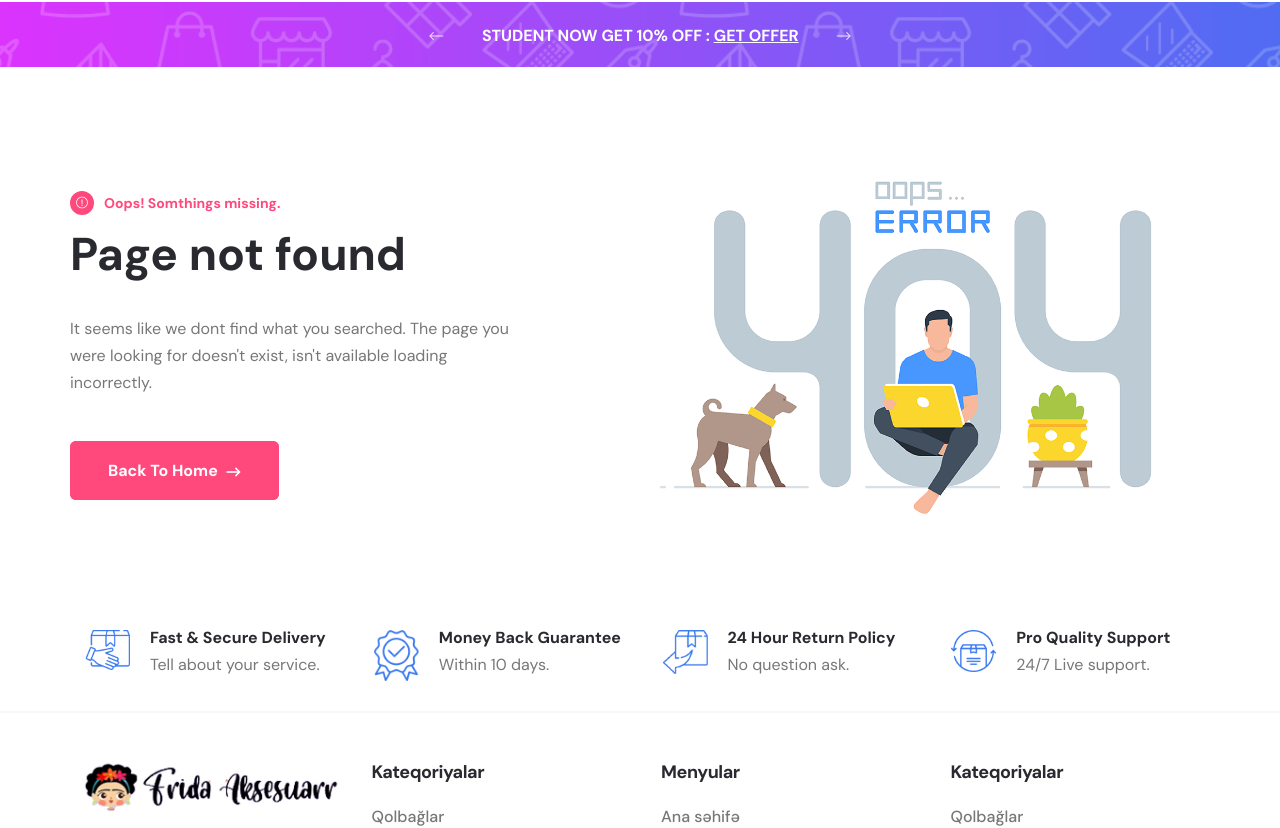
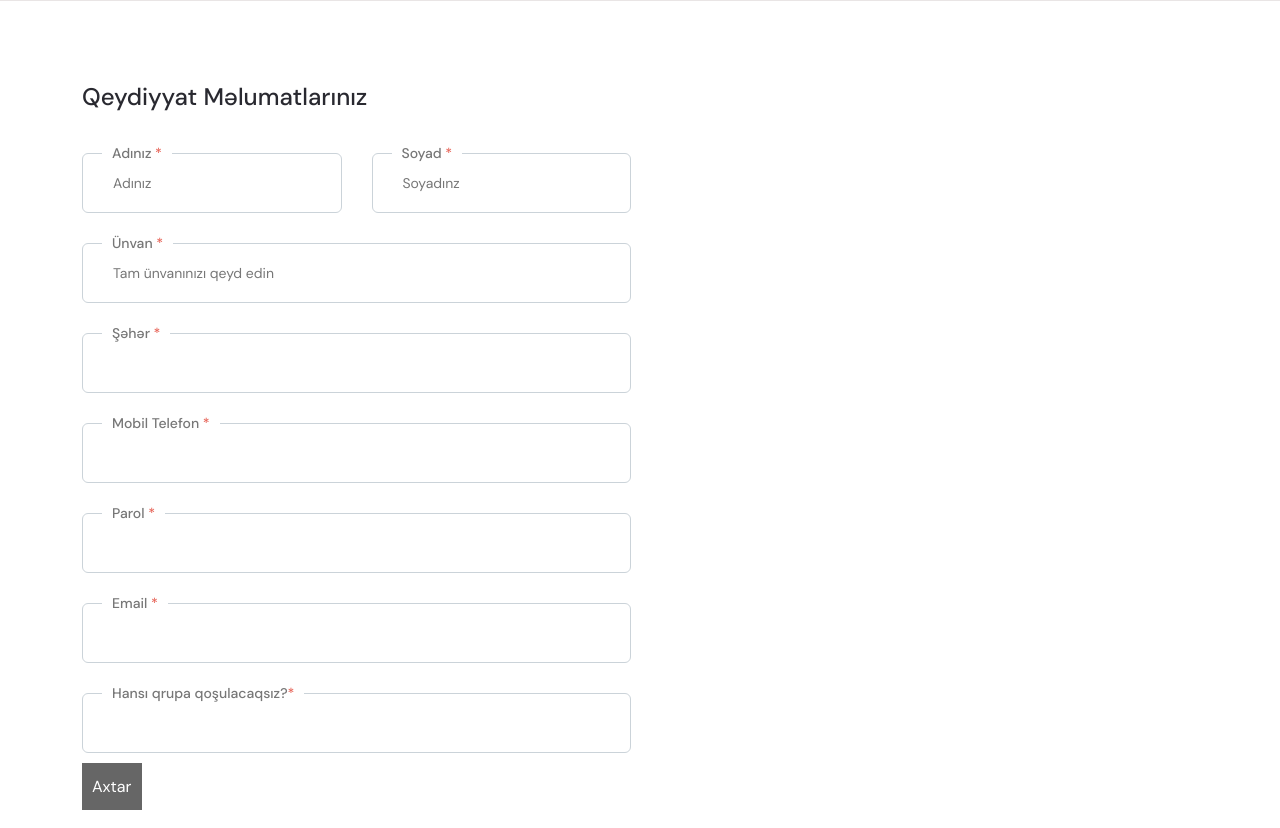
Before and after one commit to NatiqIskandarli/fridaaksesuar, a Next.js app: page /qeydiyyat in a window 1280 px wide. Before the commit this address had no page. Shown: the part 193-1021 px from the top of the page. Built offline with nearby package versions, Linux system fonts and the light colour scheme; no server answers.

Commit message:
sade qeydiyyat

```diff
--- /dev/null
+++ b/src/app/qeydiyyat/page.js
@@ -0,0 +1,187 @@
+'use client';
+import { useRouter } from 'next/navigation'
+import { useState,useEffect } from 'react';
+import Link from 'next/link';
+import Image from 'next/image';
+import { useForm } from 'react-hook-form';
+import { useSelector, useDispatch } from "react-redux";
+import Section from "@/components/elements/Section";
+import FooterTwo from "@/components/footer/FooterTwo";
+import HeaderFive from "@/components/header/HeaderFive";
+import ServiceTwo from "@/components/services/ServiceTwo";
+import { addToOrder } from '@/store/slices/productSlice';
+import HeaderTwo from '@/components/header/HeaderTwo';
+import { findSponsor,qeydiyyatKec } from '@/http/auth';
+
+const SignUp = () => {
+    const router = useRouter();
+    const [odenishButton, setOdenishButton] = useState(false)
+    const [mesaj, setMesaj] = useState('')
+    const [okMesaj, setOkMesaj] = useState('')
+    const dispatch = useDispatch();
+    const cartProducts = useSelector((state) => state.productData);
+
+    const findSponsorUser = async () => {
+        setOkMesaj('Gözləyin..')
+        const sponsorName = document.getElementById('sponsorid').value
+        const fullData = {
+            sponsorId: sponsorName,
+        }
+        try {
+            const checksponsor = await findSponsor(fullData)
+            if(checksponsor.message){
+                setMesaj(checksponsor.message)
+                setOkMesaj('')
+                setOdenishButton(false)
+            }else{
+                setOkMesaj(`${checksponsor.checkEmail.profile.firstName} ${checksponsor.checkEmail.profile.lastName}`)
+                setMesaj('')
+                setOdenishButton(true)
+            }
+
+        } catch (error) {
+            setMesaj(`Error: ${error.message}`)
+        }
+    }
+
+    const aktivB = () =>{
+        setMesaj('')
+        setOkMesaj('')
+        setOdenishButton(false)
+    }
+
+
+
+    const {
+        register,
+        handleSubmit,
+        formState: { errors },
+      } = useForm();
+
+
+
+    const checkoutFormHandler = async (data, e) => {
+        if (data) {
+                const fullData = {
+                    billingAddress: {
+                        firstName: data.firstName,
+                        lastName: data.lastName,
+                        street1: data.street1,
+                        city: data.city,
+                        phone: data.phone,
+                        password: data.password,
+                        email: data.email,
+                    },
+                    sponsorId: data.sponsor,
+                }
+                try {
+                    const boshRegister = await qeydiyyatKec(fullData)
+                    localStorage.setItem("userid", boshRegister.user.id)
+                    router.push('/sign-in');
+                } catch (error) {
+                    console.log(error)
+                }
+
+        }
+    }
+
+    return (
+        <>
+        <HeaderTwo />
+        <main className="main-wrapper">
+            <Section pClass="axil-checkout-area">
+                <form onSubmit={handleSubmit(checkoutFormHandler)}>
+                    <div className="row">
+                        <div className="col-lg-6">
+                            <div className="axil-checkout-billing">
+                                <h4 className="title mb--40">Qeydiyyat Məlumatlarınız</h4>
+                                <div className="row">
+                                    <div className="col-lg-6">
+                                        <div className="form-group">
+                                            <label>Adınız <span>*</span></label>
+                                            <input type="text" {...register('firstName', { required: true })} placeholder="Adınız" />
+                                            {errors.firstName && <p className="error">Adınızı qeyd edin.</p>}
+                                        </div>
+                                    </div>
+                                    <div className="col-lg-6">
+                                        <div className="form-group">
+                                            <label>Soyad <span>*</span></label>
+                                            <input type="text" {...register('lastName', { required: true })} placeholder="Soyadınz" />
+                                            {errors.lastName && <p className="error">Soyadınızı qeyd edin.</p>}
+                                        </div>
+                                    </div>
+
+                                    <div className="col-lg-12">
+                                        <div className="form-group">
+                                            <label>Ünvan <span>*</span></label>
+                                            <input type="text" {...register('street1', { required: true })} placeholder="Tam ünvanınızı qeyd edin"/>
+                                            {errors.street1 && <p className="error">Ünvanınızı qeyd edin</p>}
+                                        </div>
+                                    </div>
+                                    <div className="col-lg-12">
+                                        <div className="form-group">
+                                            <label>Şəhər <span>*</span></label>
+                                            <input type="text" {...register('city', { required: true })} />
+                                            {errors.city && <p className="error">Şəhəri qeyd edin.</p>}
+                                        </div>
+                                    </div>
+                                    <div className="col-lg-12">
+                                        <div className="form-group">
+                                            <label>Mobil Telefon <span>*</span></label>
+                                            <input type="number" {...register('phone', { required: true, maxLength: 10 })} />
+                                            {errors.phone && <p className="error">10 rəqəmli mobil telefon nəmrənizi qeyd edin</p>}
+                                        </div>
+                                    </div>
+                                    <div className="col-lg-12">
+                                        <div className="form-group">
+                                            <label>Parol <span>*</span></label>
+                                            <input type="password" {...register('password', { required: true, minLength: 6 })} />
+                                            {errors.password && <p className="error">Minimum uzunluğu 6 olmalıdır</p>}
+                                        </div>
+                                    </div>
+                                    <div className="col-lg-12">
+                                        <div className="form-group">
+                                            <label>Email <span>*</span></label>
+                                            <input type="email" {...register('email', { required: true })} />
+                                            {errors.email && <p className="error">Email qeyd edin.</p>}
+                                        </div>
+                                    </div>
+
+                                    <div className="col-lg-12">
+                                        <div className="form-group">
+                                            <label>Hansı qrupa qoşulacaqsız?<span>*</span></label>
+                                            <input type="text"
+                                            id='sponsorid'
+                                            {...register('sponsor', { required: true })}
+                                            onChange={aktivB}
+                                            />
+
+                                            {errors.sponsor && <p className="error">Mütləq qrup qeyd etməlisiz</p>}
+
+                                            {mesaj && <p className="error">{mesaj}</p>}
+                                            {okMesaj && <p className="okMesaj">{okMesaj}</p>}
+
+                                            <div
+                                            onClick={findSponsorUser}
+                                            style={{backgroundColor:"#666", cursor:"pointer", color:"#fff", padding:"10px", marginTop:"10px",width:"60px"}}
+                                            >Axtar</div>
+
+                                {!odenishButton ? " " : (
+                                    <button type="submit" className="axil-btn btn-bg-primary checkout-btn" style={{cursor:"pointer", padding:"10px", marginTop:"20px"}}>Qeydiyyatdan keç</button>
+                                )}
+                                        </div>
+                                    </div>
+                                </div>
+                            </div>
+                        </div>
+                    </div>
+                </form>
+            </Section>
+
+        </main>
+        <FooterTwo />
+        </>
+    );
+}
+
+export default SignUp;
--- a/src/components/header/elements/HeaderActions.jsx
+++ b/src/components/header/elements/HeaderActions.jsx
@@ -84,10 +84,10 @@ useEffect(()=>{
               </Link>
             }
 
-               {/* /
-              <Link href="/sign-up">
+               /
+              <Link href="/qeydiyyat">
                  Qeydiyyat
-              </Link> */}
+              </Link>
             </div>
           <div
             className={`my-account-dropdown ${accountDropdown ? "open" : ""}`}
--- a/src/http/auth.js
+++ b/src/http/auth.js
@@ -22,6 +22,11 @@ export const addNetworkUser = async(email, password,sponsorId)=>{
 
 export const checkOutRegister = async(fullData)=>{
     const {data} = await $host.post('api/product/checkOutRegister',{fullData})
+    return data
+}
+
+export const qeydiyyatKec = async(fullData)=>{
+    const {data} = await $host.post('api/product/qeydiyyatKec',{fullData})
     return data
 }
 
```
